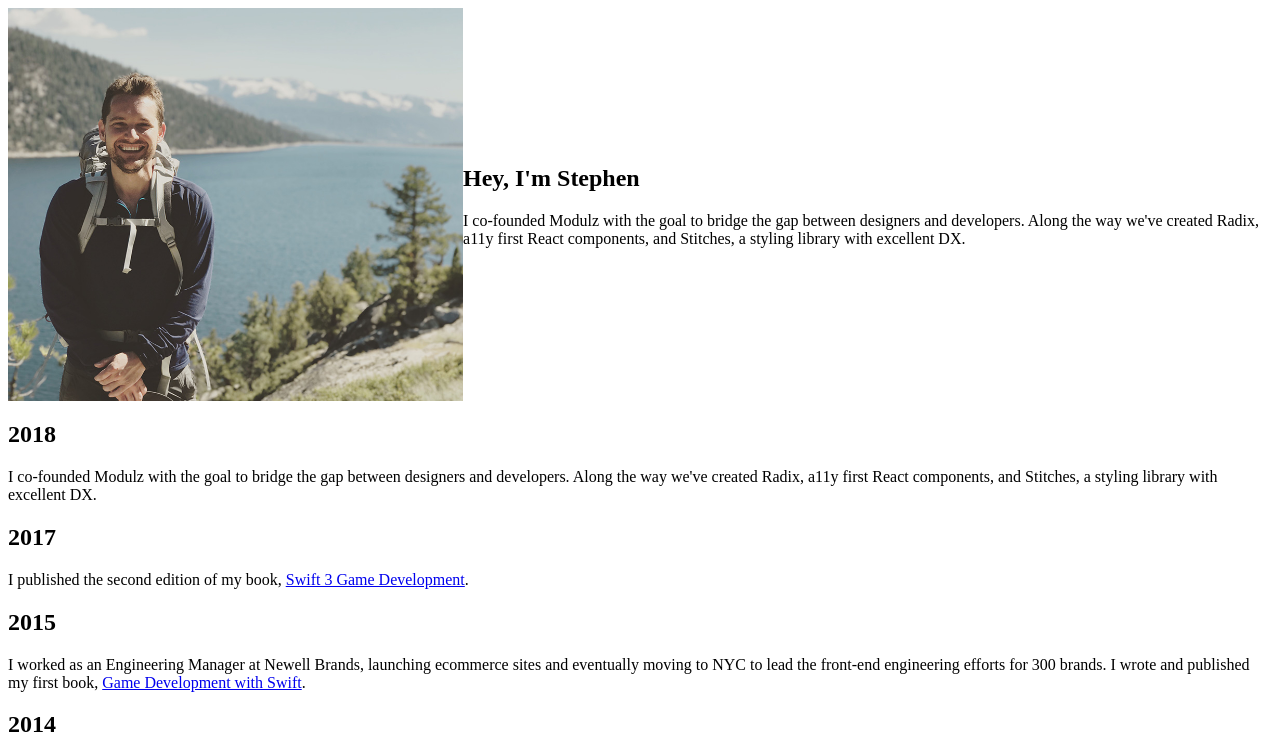
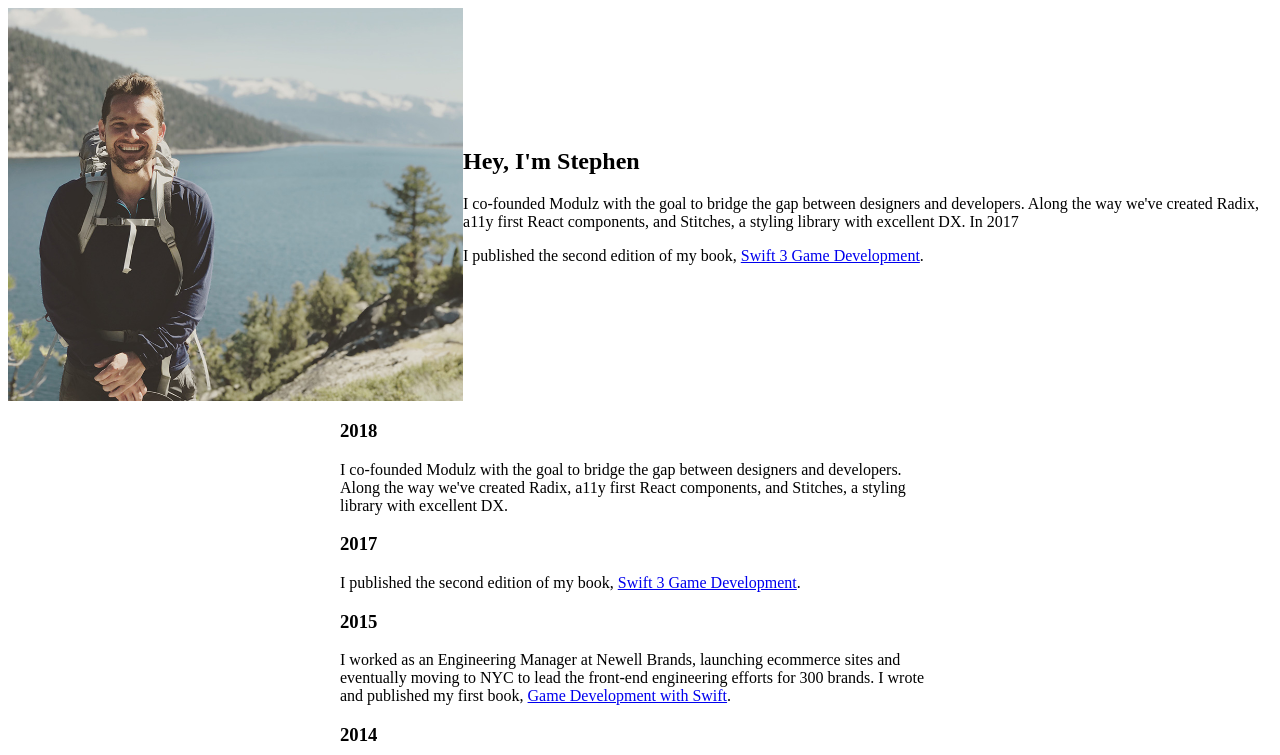
Before and after one commit to StephenHaney/stephenhaney, a website: page src/index.html in a window 1280 px wide. Shown: the top 755 px of the page. Drawn offline with Linux system fonts and the light colour scheme.

Commit message:
Working on homepage layout

```diff
--- a/src/index.html
+++ b/src/index.html
@@ -27,22 +27,31 @@
           <div>
             <h1>Hey, I'm Stephen</h1>
 
+            <p style="margin-top: var(--space4)">
+              I co-founded Modulz with the goal to bridge the gap between designers and
+              developers. Along the way we've created Radix, a11y first React components,
+              and Stitches, a styling library with excellent DX. In 2017
+            </p>
+            <p>
+              I published the second edition of my book,
+              <a
+                href="https://www.amazon.com/Swift-3-Game-Development-Second-ebook/dp/B01M138PTW"
+              >
+                Swift 3 Game Development</a
+              >.
+            </p>
+          </div>
+        </div>
+
+        <div style="max-width: 600px; margin: auto">
+          <h3>2018</h3>
           <p>
             I co-founded Modulz with the goal to bridge the gap between designers and
             developers. Along the way we've created Radix, a11y first React components,
             and Stitches, a styling library with excellent DX.
           </p>
-          </div>
-        </div>
 
-        <h2>2018</h2>
-        <p>
-          I co-founded Modulz with the goal to bridge the gap between designers and
-          developers. Along the way we've created Radix, a11y first React components, and
-          Stitches, a styling library with excellent DX.
-        </p>
-
-        <h2>2017</h2>
+          <h3>2017</h3>
           <p>
             I published the second edition of my book,
             <a
@@ -52,7 +61,7 @@
             >.
           </p>
 
-        <h2>2015</h2>
+          <h3>2015</h3>
           <p>
             I worked as an Engineering Manager at Newell Brands, launching ecommerce sites
             and eventually moving to NYC to lead the front-end engineering efforts for 300
@@ -63,7 +72,7 @@
             >.
           </p>
 
-        <h2>2014</h2>
+          <h3>2014</h3>
           <p>
             In 2014 I ran engineering for a digital agency in the Bay Area, producing high
             profile sites for companies like Levi's, Dockers, Belk, and Genentech.
@@ -107,6 +116,7 @@
               Camera Shake with SpriteKit in Swift
             </a>
           </p>
+        </div>
       </article>
     </main>
 
```
Lines whose indentation alone changed are shown as unchanged.
